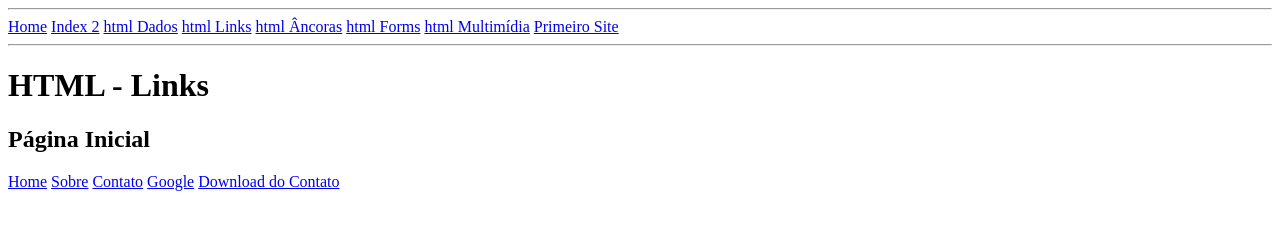
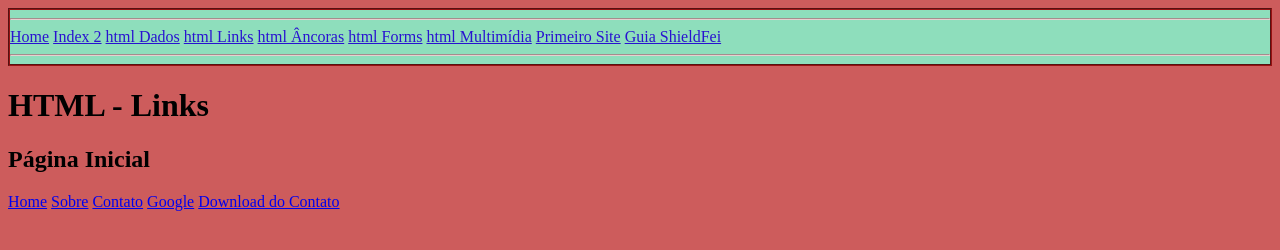
Before and after one commit to Pedro-HenriqueFF/projetoWEB, a plain HTML site: page html-links.html in a window 1280 px wide. Drawn offline with Linux system fonts and the light colour scheme.

Commit message:
CSS Standardizing

```diff
--- a/html-links.html
+++ b/html-links.html
@@ -1,14 +1,16 @@
 <!DOCTYPE html>
 <html lang="en">
 <head>
+    <link rel="stylesheet" type="text/css" href="estilo.css">
     <meta charset="UTF-8">
     <meta http-equiv="X-UA-Compatible" content="IE=edge">
     <meta name="viewport" content="width=device-width, initial-scale=1.0">
     <title>HTML - Links</title>
 </head>
 <body>
+    <header>
+        <div style="background-color: aquamarine;">
             <hr>
-    <div>
             <a href="index.html">Home</a>
             <a href="index2.html">Index 2</a>
             <a href="html-dados.html">html Dados</a>
@@ -17,8 +19,11 @@
             <a href="html-forms.html">html Forms</a>
             <a href="html-multimidia.html">html Multimídia</a>
             <a href="WWW/first-site.html">Primeiro Site</a>
+            <a href="shieldFei.html">Guia ShieldFei</a>
+            <hr>
         </div>
-    <hr>
+    </header>
+
     <h1>HTML - Links</h1>
 
     <h2>Página Inicial</h2>
```
Also changed, not shown: contato.html (+7 -2 lines), html-ancoras.html (+7 -2 lines), html-dados.html (+7 -2 lines), html-forms.html (+6 -2 lines), html-multimidia.html (+6 -2 lines), index.html (+5 -2 lines), index2.html (+6 -2 lines), shieldFei.html (+2 -3 lines), sobre.html (+7 -2 lines). Lines whose indentation alone changed are shown as unchanged.
